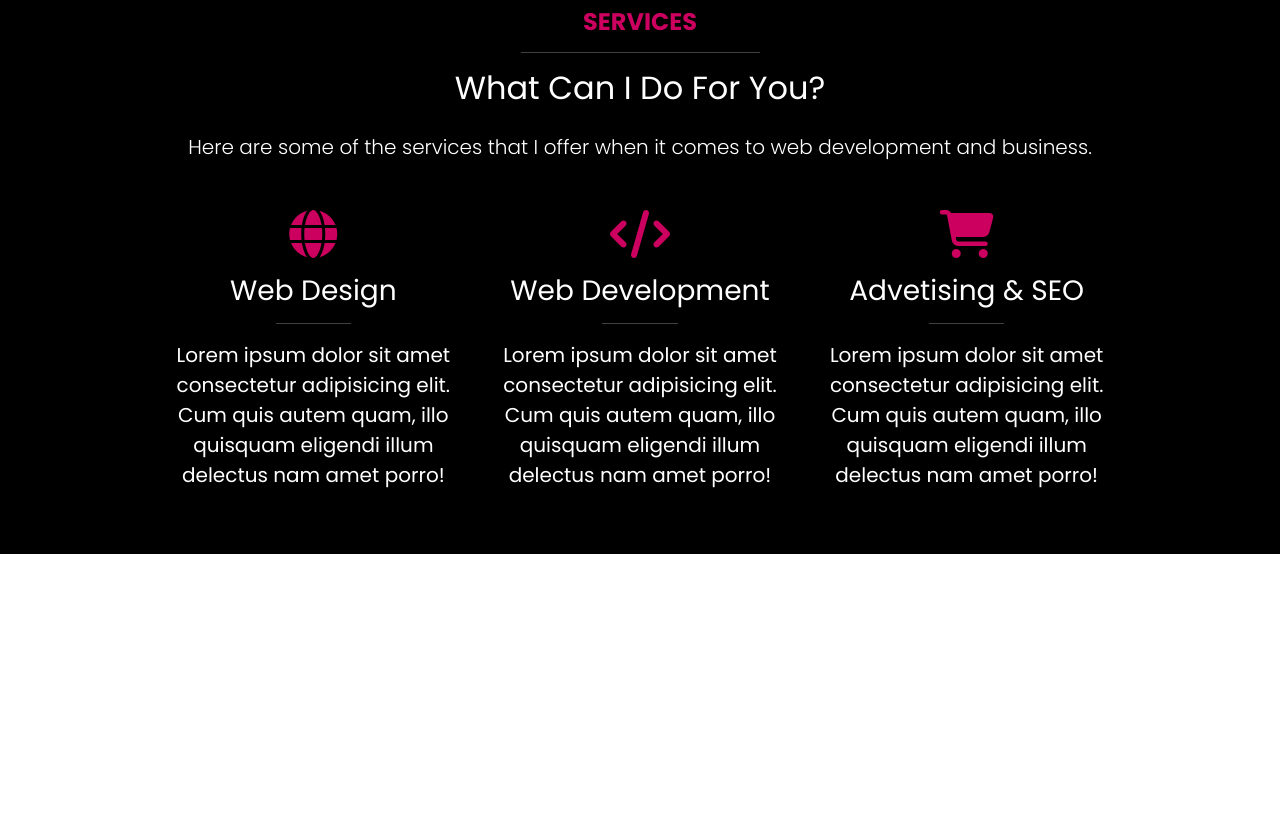
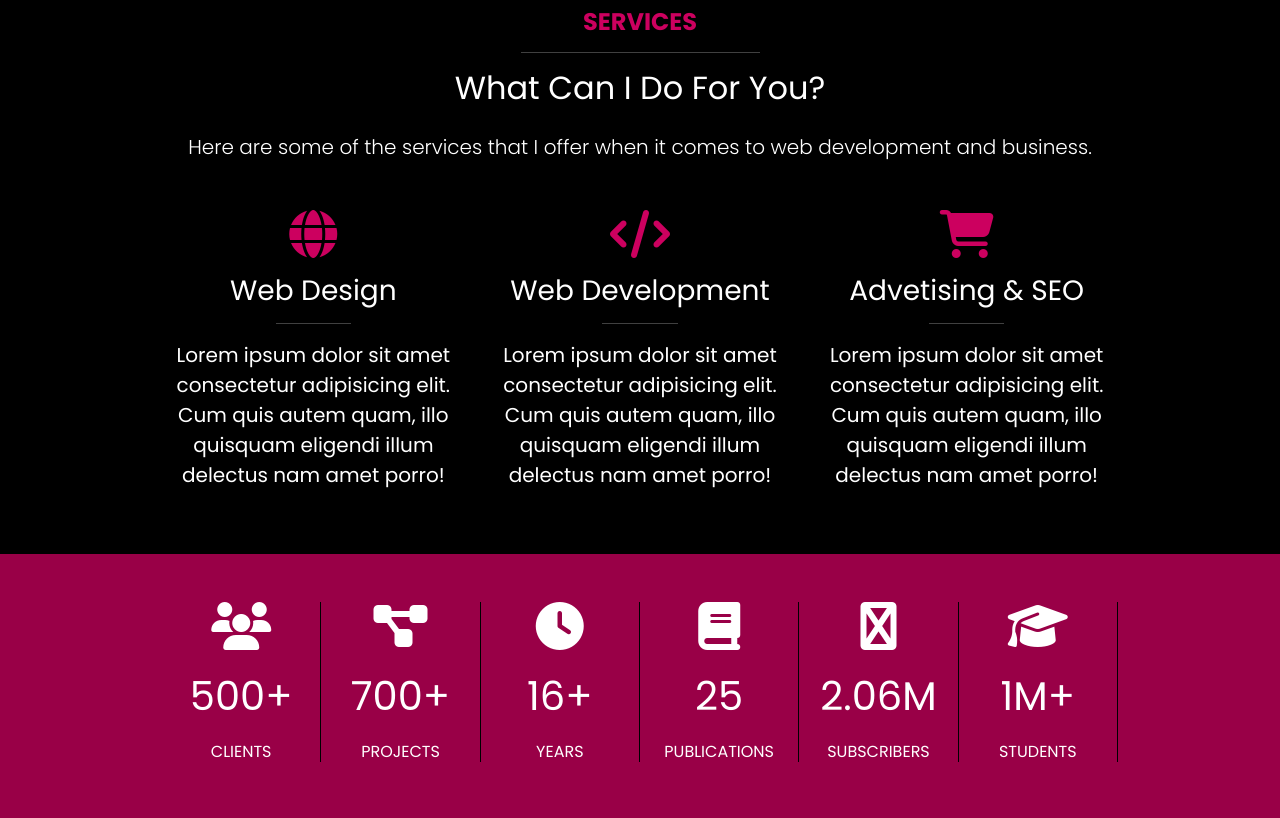
Before and after one commit to zivkoss/portfolio..., a website: page index.html in a window 1280 px wide. Shown: the part 4008-4826 px from the top of the page. Before the commit the page ends 4562 px from the top, so only its background shows below. Drawn offline with nearby package versions, Linux system fonts and the light colour scheme; files that its build step writes are made by us from their sources.

Commit message:
index.html Stats added

```diff
--- a/index.html
+++ b/index.html
@@ -413,6 +413,56 @@
       </div>
     </section>
 
+     <!-- Stats -->
+     <section class="stats py-5 text-bg-secondary">
+      <div class="container">
+        <div class="row g-0">
+          <div class="col-md-4 col-lg-2">
+            <div class="stat text-center border-end border-dark">
+              <i class="fas fa-users fa-3x mb-3"></i>
+              <p class="fs-1">500+</p>
+              <h3 class="fs-6 text-uppercase">Clients</h3>
+            </div>
+          </div>
+          <div class="col-md-4 col-lg-2">
+            <div class="stat text-center border-end border-dark">
+              <i class="fas fa-project-diagram fa-3x mb-3"></i>
+              <p class="fs-1">700+</p>
+              <h3 class="fs-6 text-uppercase">Projects</h3>
+            </div>
+          </div>
+          <div class="col-md-4 col-lg-2">
+            <div class="stat text-center border-end border-dark">
+              <i class="fas fa-clock fa-3x mb-3"></i>
+              <p class="fs-1">16+</p>
+              <h3 class="fs-6 text-uppercase">Years</h3>
+            </div>
+          </div>
+          <div class="col-md-4 col-lg-2">
+            <div class="stat text-center border-end border-dark">
+              <i class="fas fa-book fa-3x mb-3"></i>
+              <p class="fs-1">25</p>
+              <h3 class="fs-6 text-uppercase">Publications</h3>
+            </div>
+          </div>
+          <div class="col-md-4 col-lg-2">
+            <div class="stat text-center border-end border-dark">
+              <i class="fas fa-youtube fa-3x mb-3"></i>
+              <p class="fs-1">2.06M</p>
+              <h3 class="fs-6 text-uppercase">Subscribers</h3>
+            </div>
+          </div>
+          <div class="col-md-4 col-lg-2">
+            <div class="stat text-center border-end border-dark">
+              <i class="fas fa-graduation-cap fa-3x mb-3"></i>
+              <p class="fs-1">1M+</p>
+              <h3 class="fs-6 text-uppercase">Students</h3>
+            </div>
+          </div>
+        </div>
+      </div>
+    </section>
+
     <script src="js/bootstrap.bundle.min.js"></script>
     <script src="js/lightbox-plus-jquery.min.js"></script>
     <script src="js/script.js"></script>
```
